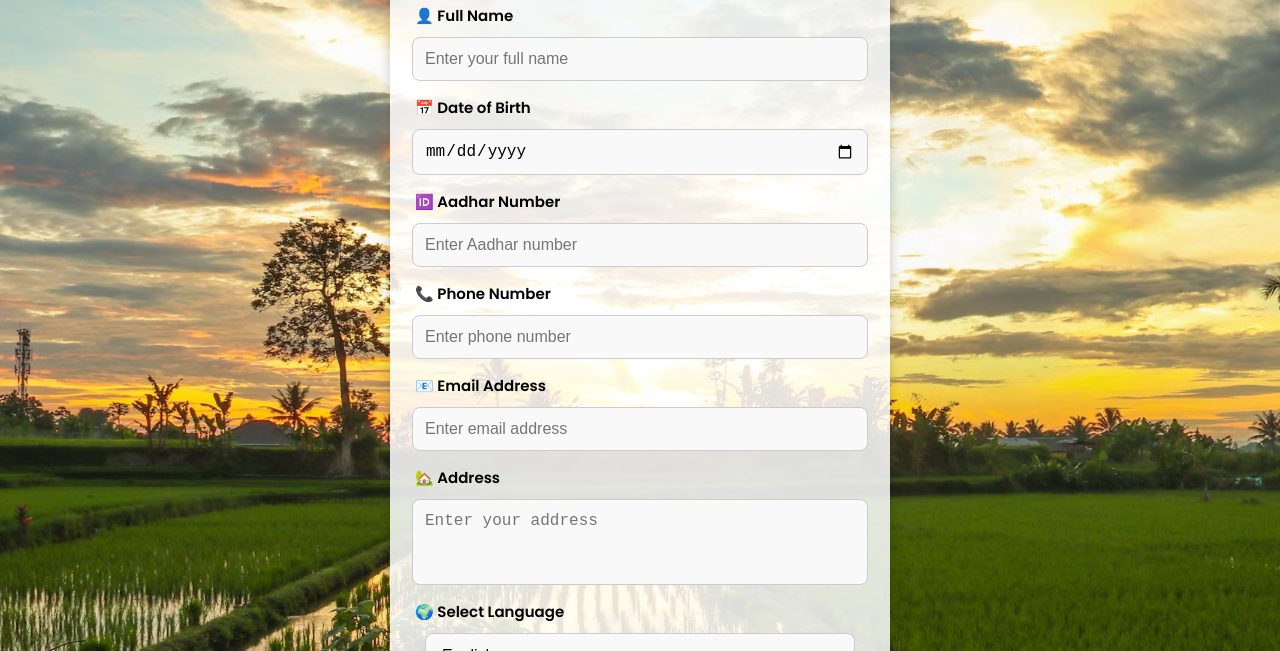
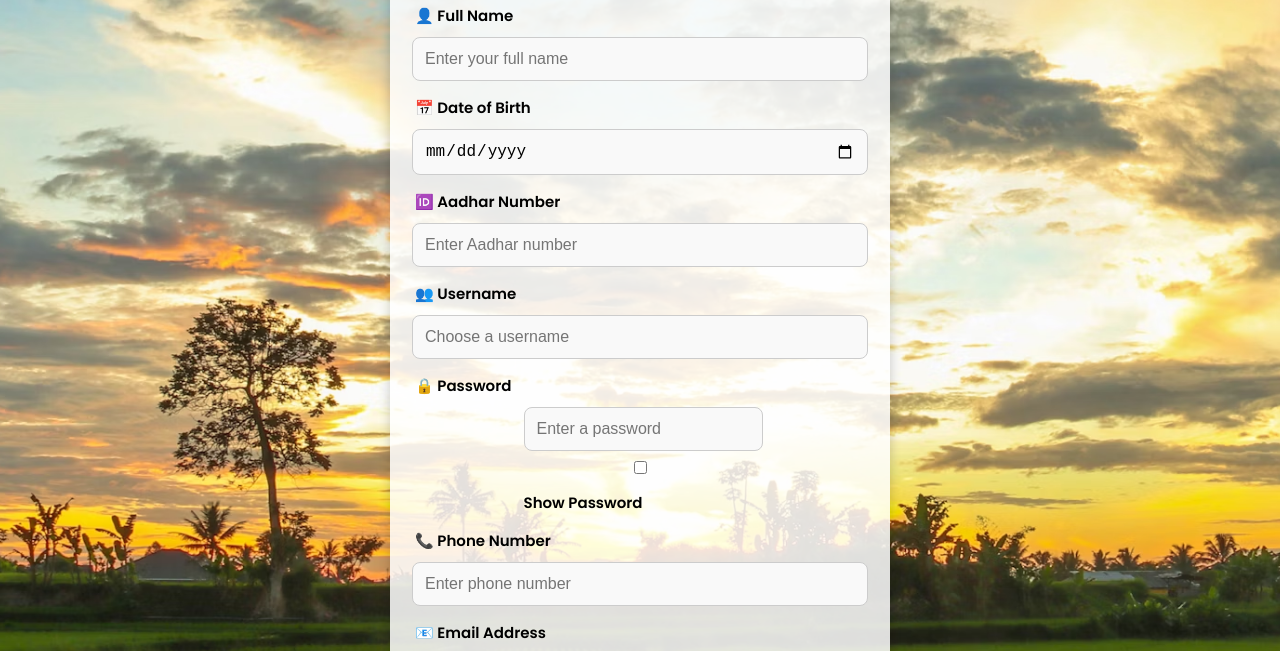
Before and after one commit to Madhumita-crypto/KrishiMitra, a plain HTML site: page registration_index.html in a window 1280 px wide. Shown: the part 121-772 px from the top of the page. Drawn offline with Linux system fonts and the light colour scheme.

Commit message:
Update registration_index.html

```diff
--- a/registration_index.html
+++ b/registration_index.html
@@ -2,12 +2,11 @@
 <html lang="en">
 <head>
   <meta charset="UTF-8" />
-    <meta name="viewport" content="width=device-width, initial-scale=1.0" />
+  <meta name="viewport" content="width=device-width, initial-scale=1.0"/>
   <title>Farmer Registration Form</title>
   <link rel="stylesheet" href="registration_styles.css" />
 </head>
 <body>
-
   <div class="container">
     <h2>🚜 Farmer Registration Form</h2>
 
@@ -20,6 +19,23 @@
 
       <label>🆔 Aadhar Number</label>
       <input type="text" placeholder="Enter Aadhar number" required />
+
+      <label>👥 Username</label>
+      <input type="text" placeholder="Choose a username" required />
+
+      <label for="passwordInput">🔒 Password</label>
+      <div class="password-container">
+        <input
+          type="password"
+          id="passwordInput"
+          placeholder="Enter a password"
+          required
+        />
+        <div class="show-password-container">
+          <input type="checkbox" id="showPassword" />
+          <label for="showPassword"> Show Password</label>
+        </div>
+      </div>
 
       <label>📞 Phone Number</label>
       <input type="tel" placeholder="Enter phone number" required />
@@ -60,18 +76,13 @@
         <option value="other">➕ Other</option>
       </select>
 
-        <!-- Input field for specifying other skill (Hidden initially) -->
       <div id="otherSkillContainer" class="hidden">
         <label>📝 Specify Your Skill</label>
-          <input
-            type="text"
-            id="otherSkillInput"
-            placeholder="Enter your farming skill"
-          />
+        <input type="text" id="otherSkillInput" placeholder="Enter your farming skill"/>
       </div>
 
       <div class="kyf-container">
-          <input type="checkbox" id="kyf" onclick="toggleKYFOptions()" />
+        <input type="checkbox" id="kyf" />
         <label for="kyf">📜 Join KYF (Know Your Farmer)</label>
       </div>
 
@@ -101,6 +112,6 @@
     </form>
   </div>
 
-    <script src="script.js"></script>
+  <script src="registration_script.js"></script>
 </body>
 </html>
```
Lines whose indentation alone changed are shown as unchanged.
